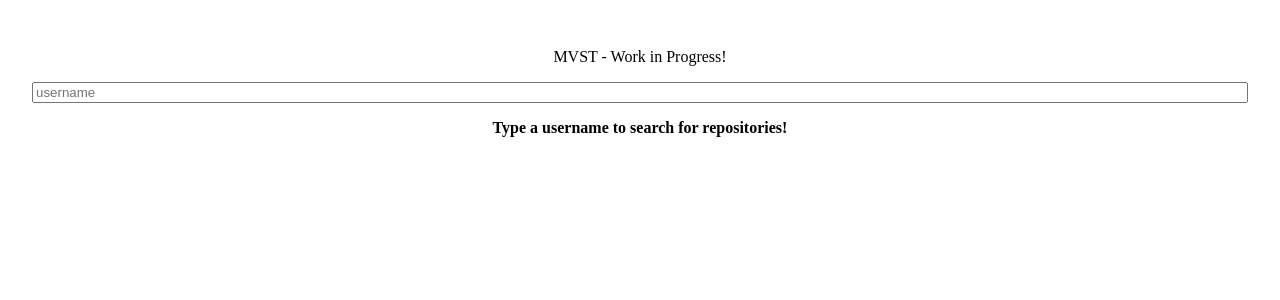
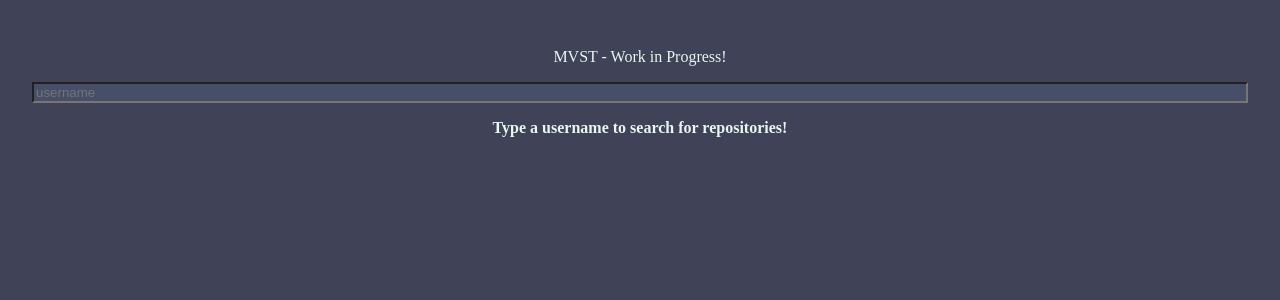
Before and after one commit to adamelamrani/MVST-coding-challenge, a React (Vite) app: page / in a window 1280 px wide. Shown: the top 300 px of the page. Built offline with nearby package versions, Linux system fonts and the light colour scheme.

Commit message:
Add styles variables

```diff
--- a/src/App.css
+++ /dev/null
@@ -1,9 +0,0 @@
-#root {
-  max-width: 1280px;
-  margin: 0 auto;
-  padding: 2rem;
-  text-align: center;
-  display: flex;
-  flex-direction: column;
-  justify-content: center;
-}
--- a/src/App.tsx
+++ b/src/App.tsx
@@ -1,4 +1,4 @@
-import "./App.css";
+import AppCss from "./styles/App.module.css";
 import RepositoriesList from "./components/repositoriesList/RepositoriesList";
 import RepositoryItem from "./components/repositoryItem/RepositoryItem";
 import { ToastContainer } from "react-toastify";
@@ -38,6 +38,7 @@ function App() {
     <>
       <p>MVST - Work in Progress!</p>
       <input
+        className={AppCss.inputStyle}
         type="text"
         onChange={({ target }) => setUsername(target.value)}
         placeholder="username"
--- a/src/index.css
+++ /dev/null
@@ -1,6 +0,0 @@
-html,
-body {
-  margin: 0;
-  box-sizing: border-box;
-  height: 100%;
-}
--- a/src/main.tsx
+++ b/src/main.tsx
@@ -1,7 +1,7 @@
 import React from "react";
 import ReactDOM from "react-dom/client";
 import App from "./App.tsx";
-import "./index.css";
+import "./styles/index.css";
 
 import {
   ApolloClient,
--- /dev/null
+++ b/src/styles/App.module.css
@@ -0,0 +1,3 @@
+.inputStyle {
+  background-color: var(--background-main-color-semi-dark);
+}
--- /dev/null
+++ b/src/styles/index.css
@@ -0,0 +1,27 @@
+html,
+body {
+  margin: 0;
+  box-sizing: border-box;
+  height: 100%;
+  background-color: #404258;
+}
+
+#root {
+  max-width: 1280px;
+  margin: 0 auto;
+  padding: 2rem;
+  text-align: center;
+  display: flex;
+  flex-direction: column;
+  justify-content: center;
+
+  --background-main-color-dark: #404258;
+  --background-main-color-semi-dark: #474e68;
+  --background-off-color-semi-light: #50577a;
+  --background-off-color-light: #6b728e;
+  --main-text-color: #e7f6f2;
+}
+
+p {
+  color: var(--main-text-color);
+}
```
